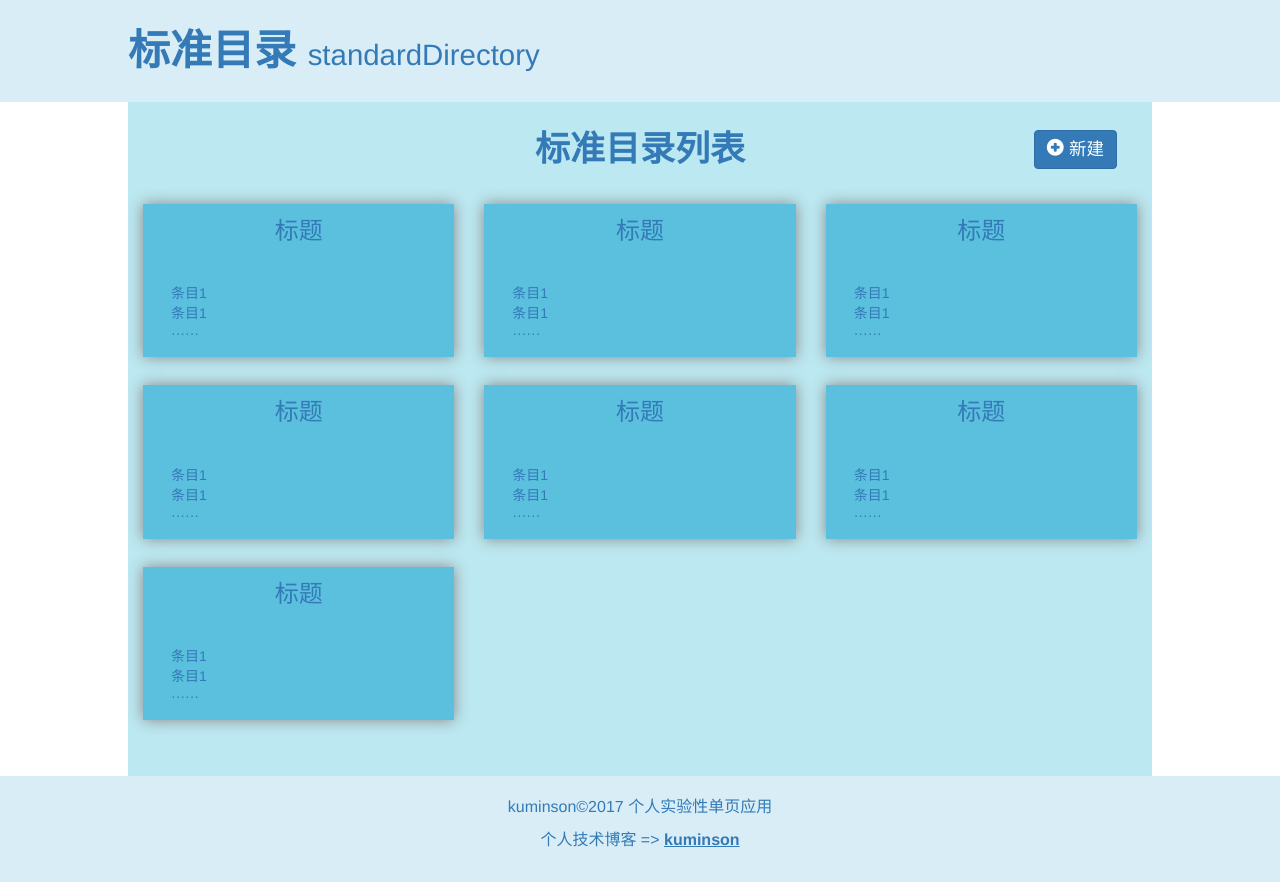
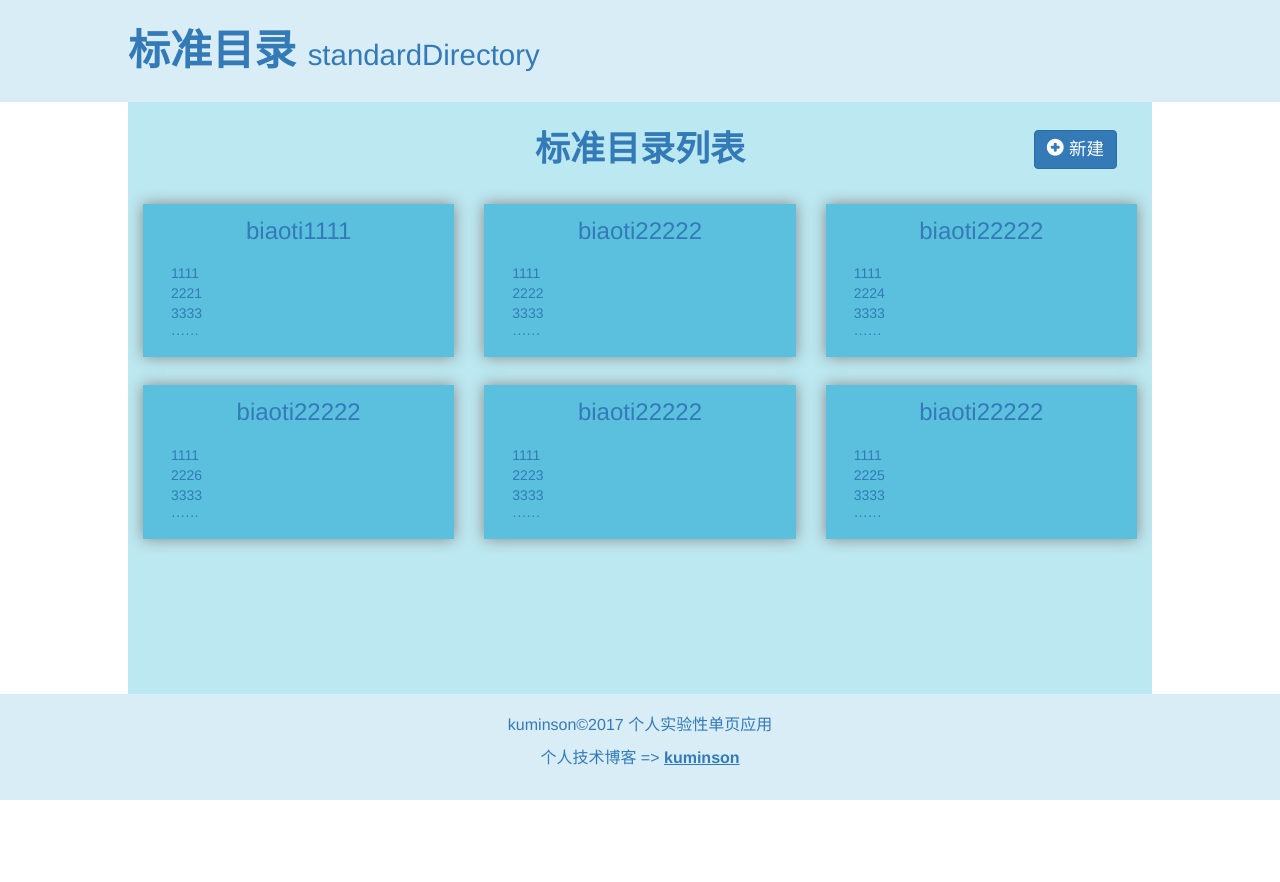
Before and after one commit to kuminson/project-1-standarddirectory, a React (Create React App) app: page / in a window 1280 px wide. After the commit the page ends 800 px from the top, so only its background shows below. Built offline with nearby package versions, Linux system fonts and the light colour scheme.

Commit message:
add new code

```diff
--- a/src/components/create/Create.js
+++ b/src/components/create/Create.js
@@ -8,7 +8,7 @@ class Create extends Component{
     super(props);
     this.state = {
       title: '',
-      list: [''],
+      list: ['', '', ''],
       hint: 'create_hint_hide',
       hintContent: ''
     };
@@ -88,6 +88,7 @@ class Create extends Component{
         // data.data.list = state.list;
         data.title = state.title;
         data.list = list;
+        data.oldDir = this.props.directory;
         //  提交数据
         this.props.changeDirectoryData(data);
       //  返回home页
@@ -132,6 +133,7 @@ class Create extends Component{
 //state 与 props映射
 function mapStateToProps(state){
   return {
+    directory: state.create.directory
   }
 }
 
--- a/src/components/create/reducer.js
+++ b/src/components/create/reducer.js
@@ -4,7 +4,7 @@ function create( state = {directory: {}}, action){
   switch (action.type){
     case CHANGE_DIRECTORY_DATA:
       //编辑数据
-      let data = {};
+      let data = action.payload.oldDir;
       data[action.payload.id] = {
         id: action.payload.id,
         title: action.payload.title,
--- a/src/components/directory/Directory.js
+++ b/src/components/directory/Directory.js
@@ -4,7 +4,7 @@ class Directory extends Component{
   render(){
     return(
       <div>
-        this is directory
+        this is directory {this.props.match.params.dirId}
       </div>
     )
   }
--- a/src/components/home/Home.js
+++ b/src/components/home/Home.js
@@ -1,10 +1,17 @@
 import React, { Component } from 'react';
 import './home.css';
-import { Route, Link } from 'react-router-dom';
+import { Link } from 'react-router-dom';
 import Label from "../label/Label";
 import { connect } from 'react-redux';
 
 class Home extends Component{
+  constructor(props){
+    super(props);
+    this.handleGoDir = this.handleGoDir.bind(this);
+  }
+  handleGoDir(id, e){
+    this.props.history.push('/directory/'+ id);
+  }
   render(){
     let listData = Object.values(this.props.directory);
     return(
@@ -16,13 +23,11 @@ class Home extends Component{
         </Link>
         <div className="container-fluid">
           <ul className="row home_content">
-            <li className="col-xs-12 col-sm-6 col-md-6 col-lg-4 home_list">
-              <Route exact path="/" component={Label}/>
-            </li>
             {
               listData.map((list, key) => (
-                <li className="col-xs-12 col-sm-6 col-md-6 col-lg-4 home_list" key={key}>
-                  <Route exact path="/" component={Label} listid={list.id}/>
+                <li className="col-xs-12 col-sm-6 col-md-6 col-lg-4 home_list" key={key} onClick={(e) => this.handleGoDir(list.id, e)}>
+                  {/*<Route exact path="/" component={Label} listid={list.id}/>*/}
+                  <Label listid={list.id} history={this.props.history}/>
                 </li>
               ))
             }
--- a/src/components/label/Label.js
+++ b/src/components/label/Label.js
@@ -1,15 +1,18 @@
 import React, { Component } from 'react';
-import './label.css'
+import './label.css';
+import { connect } from 'react-redux';
 
 class Label extends Component{
   render(){
+    //缓存条目数据
+    const item = this.props.directory[this.props.listid];
     return(
       <div className="mlabel">
-        <h3 className="mlabel_title">标题</h3>
+        <h3 className="mlabel_title">{item.title}</h3>
         <ol className="mlabel_content">
-          <li className="mlabel_content_list"></li>
-          <li className="mlabel_content_list">条目1</li>
-          <li className="mlabel_content_list">条目1</li>
+          <li className="mlabel_content_list">{item.list[0]}</li>
+          <li className="mlabel_content_list">{item.list[1]}</li>
+          <li className="mlabel_content_list">{item.list[2]}</li>
           <li className="mlabel_content_list">······</li>
         </ol>
       </div>
@@ -17,4 +20,26 @@ class Label extends Component{
   }
 }
 
-export default Label;
+//state 与 props映射
+function mapStateToProps(state){
+  return {
+    directory: state.create.directory
+  }
+}
+
+
+//dispatch 与 props映射
+function mapDispatchToProps(dispatch){
+  return {
+  }
+}
+
+//重构新的模块
+const MapLabel = connect(
+  mapStateToProps,
+  mapDispatchToProps,
+  null,
+  {pure:false}
+)(Label);
+
+export default MapLabel;
--- a/src/components/label/label.css
+++ b/src/components/label/label.css
@@ -4,6 +4,10 @@
     -webkit-box-shadow: 0em 0em 1em 0em #888;
     -moz-box-shadow: 0em 0em 1em 0em #888;
     box-shadow: 0em 0em 1em 0em #888;
+    cursor: pointer;
+}
+.mlabel:active{
+    background-color: #269abc;
 }
 .mlabel_title{
     margin-top: 0;
--- a/src/components/main/Main.js
+++ b/src/components/main/Main.js
@@ -29,7 +29,6 @@ class Main extends Component{
   }
   render(){
     //计算main高度
-    console.log(this.props.directory);
     const mainHeight = this.props.windowHeight - this.props.headHeight - this.props.footHeight
     return (
       <div className="main">
--- a/src/store/store.js
+++ b/src/store/store.js
@@ -10,32 +10,32 @@ let ostate = {
       123129: {
         id:123129,
         title: 'biaoti1111',
-        list: ['1111', '222', '3333']
+        list: ['1111', '2221', '3333']
       },
       9292319: {
         id:9292319,
         title: 'biaoti22222',
-        list: ['1111', '222', '3333']
+        list: ['1111', '2222', '3333']
       },
       152341123: {
         id:152341123,
         title: 'biaoti22222',
-        list: ['1111', '222', '3333']
+        list: ['1111', '2223', '3333']
       },
       12341234: {
         id:12341234,
         title: 'biaoti22222',
-        list: ['1111', '222', '3333']
+        list: ['1111', '2224', '3333']
       },
       929215123319: {
         id:929215123319,
         title: 'biaoti22222',
-        list: ['1111', '222', '3333']
+        list: ['1111', '2225', '3333']
       },
       12354123: {
         id:12354123,
         title: 'biaoti22222',
-        list: ['1111', '222', '3333']
+        list: ['1111', '2226', '3333']
       },
     }
   }
```
